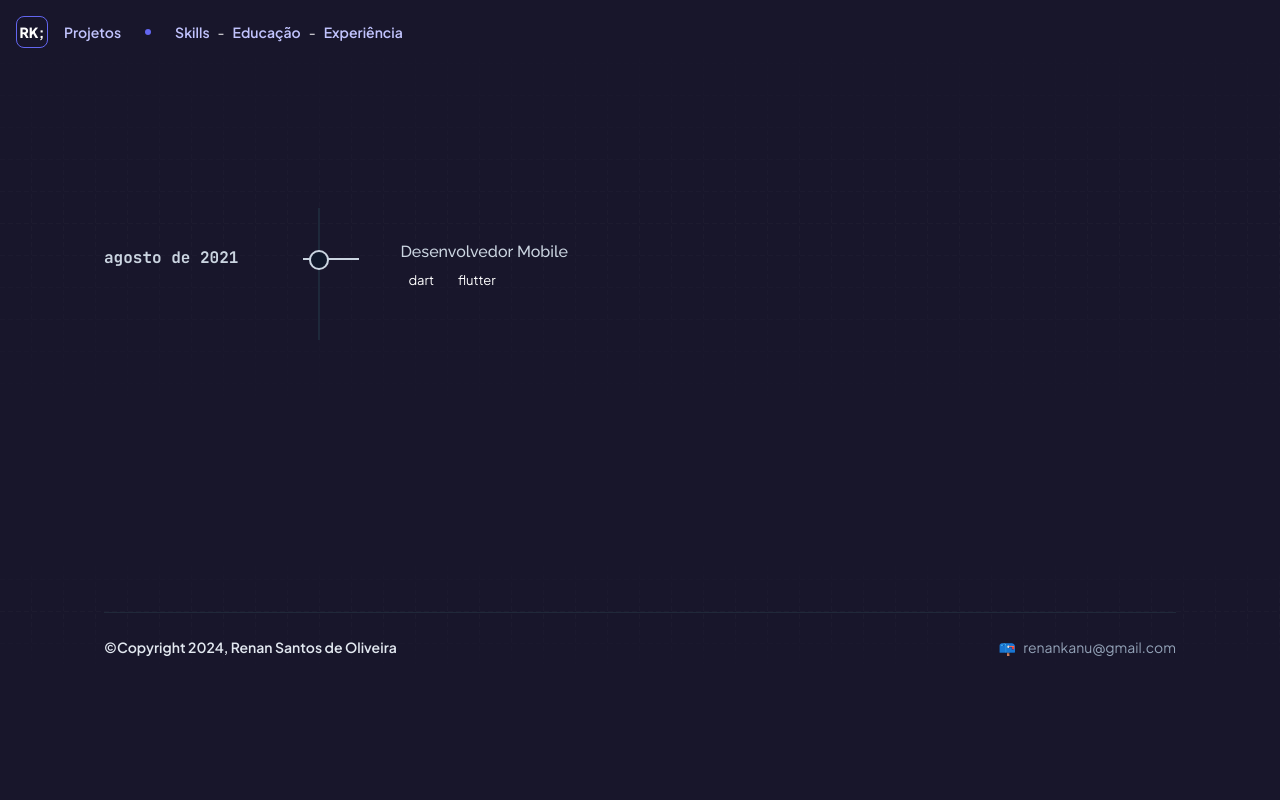
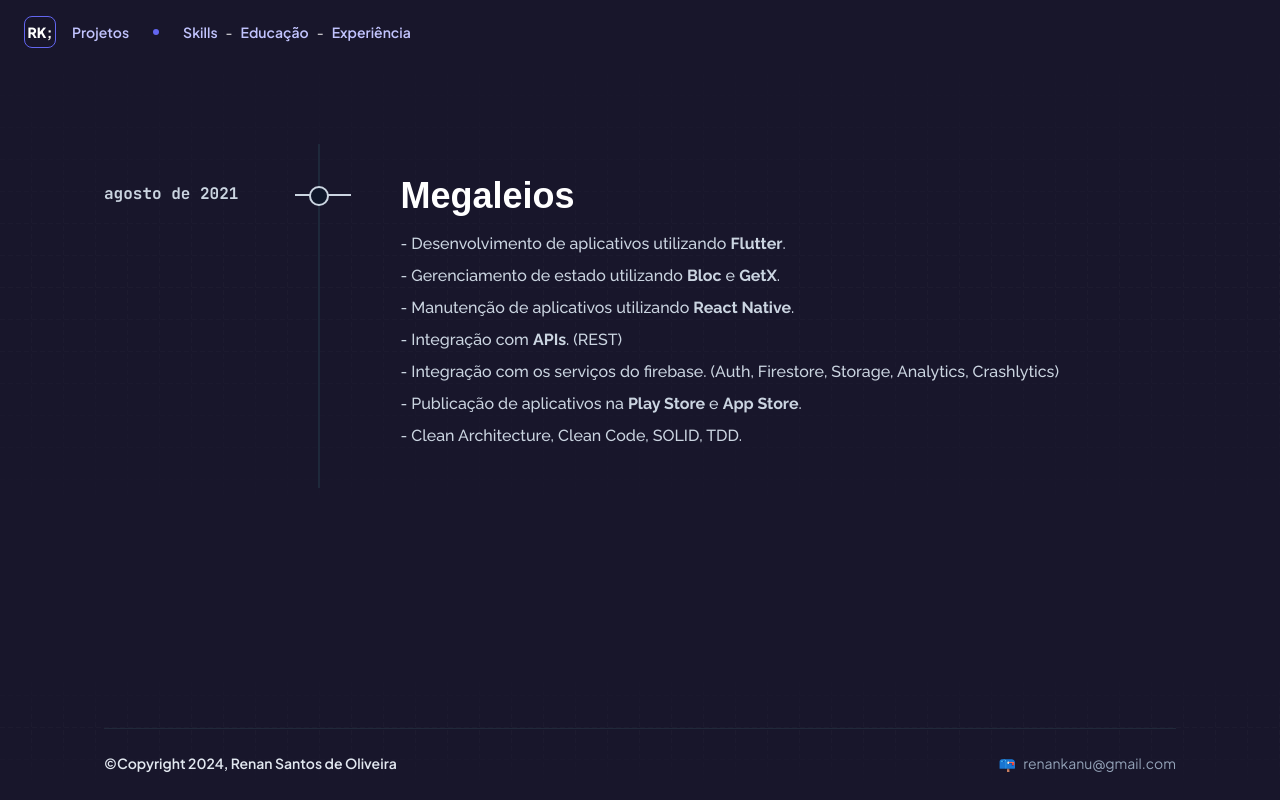
Before and after one commit to renankanu/kanu, a Next.js app: page /experience in a window 1280 px wide. Built offline with nearby package versions, Linux system fonts and the light colour scheme; a web font is replaced by a local one.

Commit message:
feature: create experience screen

```diff
--- a/src/app/experience/components/Item.tsx
+++ b/src/app/experience/components/Item.tsx
@@ -5,7 +5,7 @@
     <article>
       <div className="sticky pb-12 fm:relative sm:-ml-[1.9rem] md:-ml-14 lg:-ml-[5.6rem] xl:-ml-[5.6rem]">
         <div className="absolute -ml-0.5 mt-2.5 h-5 w-5 rounded-full border-2 border-slate-300 bg-slate-900 sm:h-4 sm:w-4" />
-        <div className="absolute z-[-1] -ml-2 mt-[18px] w-14 border border-slate-300 sm:mt-4 sm:w-8 md:-ml-4" />
+        <div className="absolute z-[-1] -ml-4 mt-[18px] w-14 border border-slate-300 sm:-ml-2 sm:mt-4 sm:w-8" />
       </div>
       <div className="-mt-12">{children}</div>
     </article>
--- a/src/app/experience/components/Items.tsx
+++ b/src/app/experience/components/Items.tsx
@@ -32,9 +32,7 @@
         </div>
       </div>
       <div className="items-stretch border border-divider-dark" />
-      <div className="flex min-w-0 flex-1 flex-col gap-16 py-8 md:gap-0 md:py-4">
-        {children}
-      </div>
+      <div className="flex min-w-0 flex-1 flex-col py-8">{children}</div>
     </div>
   )
 }
--- a/src/app/experience/components/Tag.tsx
+++ /dev/null
@@ -1,9 +0,0 @@
-import { PropsWithChildren } from 'react'
-
-export default function Tag({ children }: PropsWithChildren) {
-  return (
-    <div className="bg-accent-600/[0.08] text-accent-600 dark:text-accent-400 dark:dark:bg-accent-400/10 inline-flex h-6 items-center gap-1 rounded-full px-2 text-[13px] font-medium dark:font-normal">
-      {children}
-    </div>
-  )
-}
--- a/src/app/experience/components/Tags.tsx
+++ /dev/null
@@ -1,5 +0,0 @@
-import { PropsWithChildren } from 'react'
-
-export function Tags({ children = null }: PropsWithChildren) {
-  return <div className="-mt-1 mb-4 flex gap-2">{children}</div>
-}
--- /dev/null
+++ b/src/app/experience/components/Title.tsx
@@ -0,0 +1,9 @@
+import { PropsWithChildren } from 'react'
+
+export default function Title({ children }: PropsWithChildren) {
+  return (
+    <h1 className="mb-4 font-alt text-4xl font-extrabold sm:mb-1 sm:text-2xl">
+      {children}
+    </h1>
+  )
+}
--- a/src/app/experience/page.tsx
+++ b/src/app/experience/page.tsx
@@ -1,24 +1,42 @@
 import BaseLayout from '@/components/BaseLayout'
+import Paragraph from '@/components/Paragraph'
 import Item from './components/Item'
 import Items from './components/Items'
-import Tag from './components/Tag'
-import { Tags } from './components/Tags'
+import Title from './components/Title'
 
 export default function Experience() {
   return (
     <BaseLayout>
-      <div className="background-grid background-grid--fade-out pb-20 pt-36 xl:pb-28 xl:pt-52">
+      <div className="background-grid background-grid--fade-out pb-20 pt-36">
         <div className="content-wrapper">
           <Items date="2021-08-01">
             <Item>
-              <h3 className="mb-2 font-body font-medium text-slate-300 sm:text-sm">
-                Desenvolvedor Mobile
-              </h3>
-              <Tags>
-                <Tag>dart</Tag>
-                <Tag>flutter</Tag>
-              </Tags>
+              <Title>Megaleios</Title>
             </Item>
+            <Paragraph>
+              - Desenvolvimento de aplicativos utilizando{' '}
+              <strong>Flutter</strong>.
+            </Paragraph>
+            <Paragraph>
+              - Gerenciamento de estado utilizando <strong>Bloc</strong> e{' '}
+              <strong>GetX</strong>.
+            </Paragraph>
+            <Paragraph>
+              - Manutenção de aplicativos utilizando{' '}
+              <strong>React Native</strong>.
+            </Paragraph>
+            <Paragraph>
+              - Integração com <strong>APIs</strong>. (REST)
+            </Paragraph>
+            <Paragraph>
+              - Integração com os serviços do firebase. (Auth, Firestore,
+              Storage, Analytics, Crashlytics)
+            </Paragraph>
+            <Paragraph>
+              - Publicação de aplicativos na <strong>Play Store</strong> e{' '}
+              <strong>App Store</strong>.
+            </Paragraph>
+            <Paragraph>- Clean Architecture, Clean Code, SOLID, TDD.</Paragraph>
           </Items>
         </div>
       </div>
--- a/src/app/skill/page.tsx
+++ b/src/app/skill/page.tsx
@@ -25,7 +25,7 @@
 export default function Skill() {
   return (
     <BaseLayout>
-      <div className="background-grid background-grid--fade-out pb-20 pt-36 xl:pb-28 xl:pt-52">
+      <div className="background-grid background-grid--fade-out pb-20 pt-36">
         <div className="content-wrapper">
           <m.p
             className="mb-16 block font-alt leading-none dark:text-primary-500 sm:text-3xl md:text-5xl lg:text-7xl xl:text-7xl"
--- a/src/components/Intro/index.tsx
+++ b/src/components/Intro/index.tsx
@@ -5,7 +5,7 @@
 
 export default function Intro() {
   return (
-    <header className="background-grid background-grid--fade-out pb-20 pt-36 xl:pb-28 xl:pt-52">
+    <header className="background-grid background-grid--fade-out pb-20 pt-36">
       <div className="content-wrapper">
         <div className=" flex flex-col justify-center lg:flex-row lg:items-center xl:flex-row xl:items-center">
           <div className="flex flex-row justify-center lg:hidden xl:hidden">
--- a/src/components/Navbar/index.tsx
+++ b/src/components/Navbar/index.tsx
@@ -30,7 +30,7 @@
 export default function Navbar() {
   const isScrolled = useOnScroll(0)
   return (
-    <header className="fm:absolute fixed left-0 right-0 top-0 z-[1000]">
+    <header className="fixed left-0 right-0 top-0 z-[1000] fm:absolute">
       <div
         className={`fixed inset-0 h-16 ${
           isScrolled
@@ -40,7 +40,7 @@
       />
       <div />
       <div className="content-wrapper-max">
-        <div className="relative z-50 flex h-16 items-center justify-between px-2 text-sm md:px-4">
+        <div className="relative z-50 flex h-16 items-center justify-between px-4 text-sm sm:px-2">
           <nav className="flex">
             <NavLogo href="/" title="Home" />
             <ul className="flex items-center md:gap-1">
```
